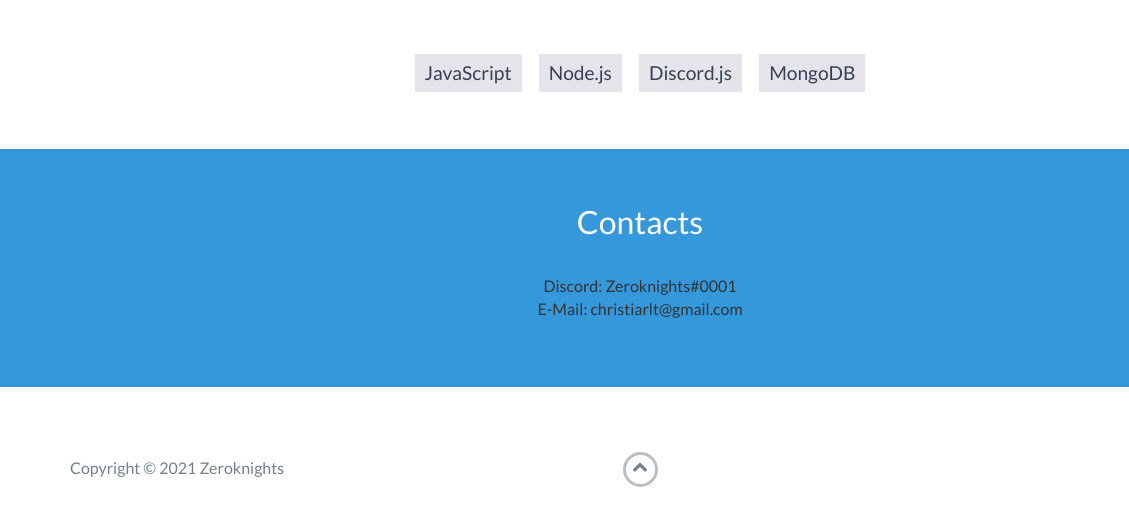
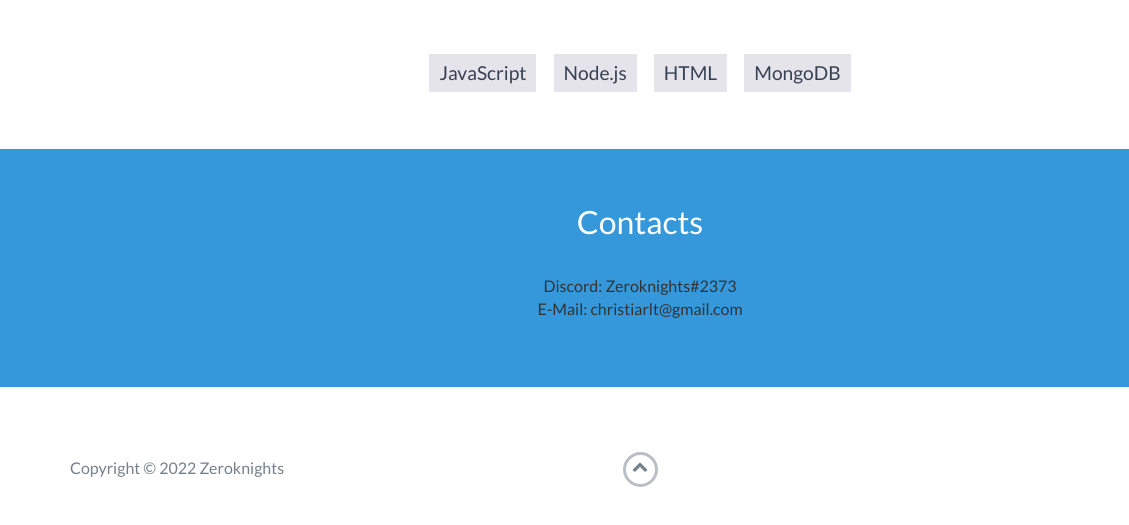
Before and after one commit to Zeroknights16/Website-Portfolio, a website: page index.html in a window 1280 px wide. Shown: the part 3141-3666 px from the top of the page, 0-1129 px from the left. Drawn offline with nearby package versions, Linux system fonts and the light colour scheme.

Commit message:
Update index.html

```diff
--- a/index.html
+++ b/index.html
@@ -192,7 +192,7 @@
         <ul>
             <li>JavaScript</li>
             <li>Node.js</li>
-            <li>Discord.js</li>
+	    <li>HTML</li>
             <li>MongoDB</li>
         </ul>
     </div>
@@ -203,7 +203,7 @@
             <div class="row">
                 <div class="col-md-12">
                     <p>
-                        Discord: Zeroknights#0001 <br>
+                        Discord: Zeroknights#2373 <br>
                         E-Mail: christiarlt@gmail.com
                     </p>
                 </div>
@@ -215,7 +215,7 @@
             <div class="row">
                 <div class="col-sm-5 copyright">
                     <p>
-                        Copyright &copy; 2021 Zeroknights
+                        Copyright &copy; 2022 Zeroknights
                     </p>
                 </div>
                 <div class="col-sm-2 top">
```
